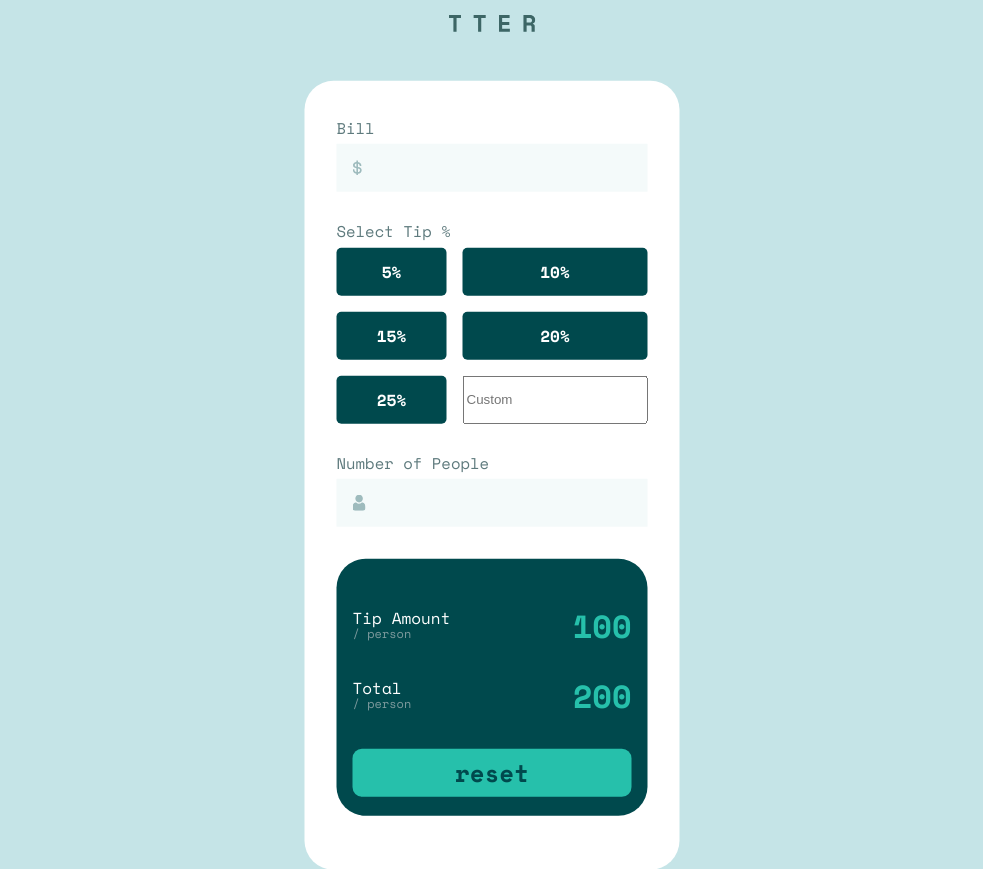
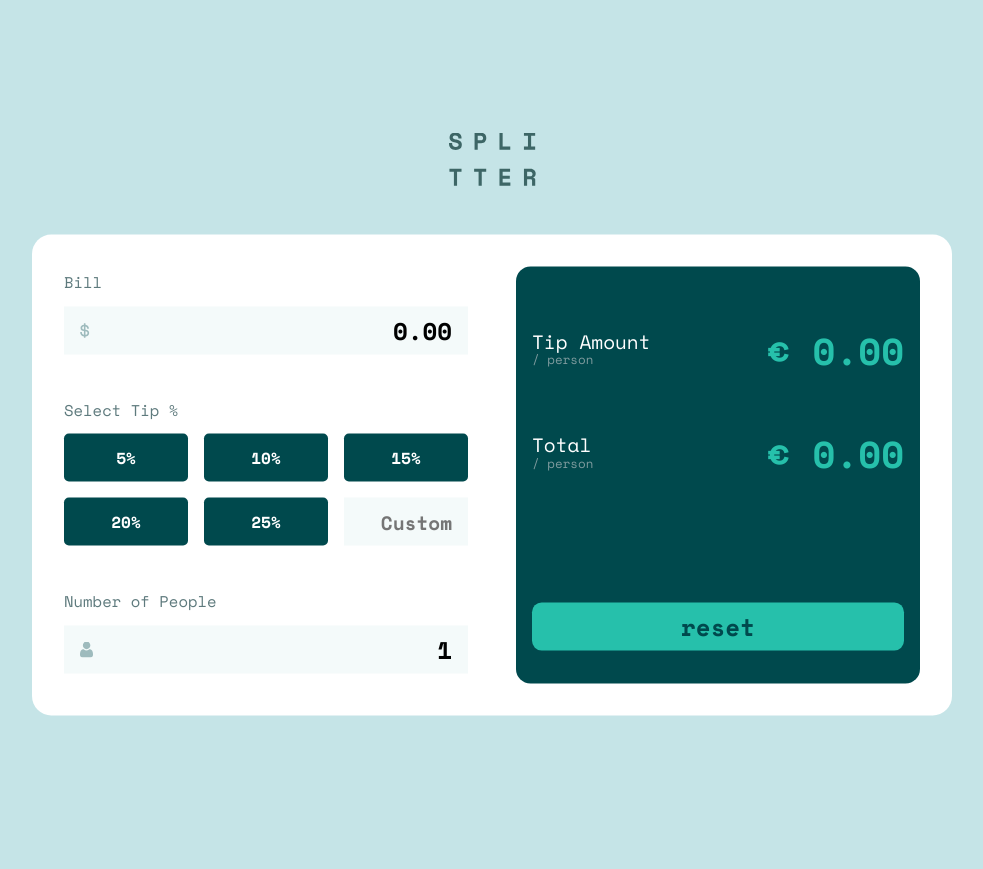
Before and after one commit to clickglue/tip-calculator-app, a plain HTML site: page index.html in a window 1280 px wide. Both pictures are taken after a click on the button "reset". Shown: the whole page, without its empty margins (148-1131 px from the left). After the commit the page ends 800 px from the top, so only its background shows below. Drawn offline with Linux system fonts and the light colour scheme.

Commit message:
js working

```diff
--- a/index.css
+++ b/index.css
@@ -127,6 +127,17 @@ table {
   border-collapse: collapse;
   border-spacing: 0;
 }
+/* Chrome, Safari, Edge, Opera */
+input::-webkit-outer-spin-button,
+input::-webkit-inner-spin-button {
+  -webkit-appearance: none;
+  margin: 0;
+}
+
+/* Firefox */
+input[type=number] {
+  -moz-appearance: textfield;
+}
 
 /*fonts*/
 /* space-mono-regular - latin */
@@ -171,7 +182,7 @@ table {
   --space-3xl: clamp(6rem, 5.4718rem + 2.2535vw, 7.5rem);
 
   /*screen*/
-  --scr-lrg: 920px;
+  --scr-lrg: "920px";
 
   /*colors*/
   --clr-strong-cyan: hsl(172, 67%, 45%);
@@ -194,13 +205,15 @@ body {
   left: 50%;
   top: 50%;
   transform: translate(-50%, -50%);
-
   width: 375px;
   font-size: var(--fs-0);
+  display: flex;
+  flex-direction: column;
+  justify-content: center;
 
-  @media only screen and (min-width: var(--scr-lrg)) {
-    width: 64%;
+  @media only screen and (min-width: 920px) {
     font-size: var(--fs-0);
+    width: 920px;
   }
 }
 
@@ -210,7 +223,6 @@ header img {
   margin-top: 3rem;
   margin-right: auto;
   margin-bottom: 3rem;
-  width: 23%;
 }
 
 main {
@@ -218,8 +230,19 @@ main {
   background-color: var(--clt-white);
   width: 100%;
   height: 789px;
-  border-radius: var(--space-m);
+  border-radius: var(--space-s);
   padding: 2rem;
+  display: flex;
+  flex-direction: column;
+
+  @media only screen and (min-width: 920px) {
+    box-sizing: border-box;
+    height: 481px;
+    display: grid;
+    grid-template-columns: 1fr 1fr;
+    gap: 3rem;
+    font-size: var(--fs-0);
+  }
 }
 
 .input .amount,
@@ -229,6 +252,19 @@ main {
   margin-bottom: 2rem;
 }
 
+.input .amount,
+.input .tip {
+  @media only screen and (min-width: 920px) {
+    margin-bottom: 3rem;
+  }
+}
+
+.input .people {
+  @media only screen and (min-width: 920px) {
+    margin-bottom: 0rem;
+  }
+}
+
 .input .amount h2,
 .input .tip h2,
 .input .people h2 {
@@ -236,6 +272,10 @@ main {
   font-size: var(--fs--1);
   margin-top: 0.5rem;
   margin-bottom: 0.5rem;
+
+  @media only screen and (min-width: 920px) {
+    margin-bottom: 1rem;
+  }
 }
 
 .input .amount img,
@@ -270,6 +310,11 @@ main {
   grid-template-columns: 1fr 1fr;
   grid-template-rows: 1fr 1fr;
   gap: 1rem;
+
+  @media only screen and (min-width: 920px) {
+    grid-template-columns: 1fr 1fr 1fr;
+    grid-template-rows: 1fr 1fr;
+  }
 }
 
 .input .tip .input-container button {
@@ -282,42 +327,58 @@ main {
   font-weight: 700;
   background-color: var(--very-dark-cyan);
 }
+.input .tip .input-container button.active {
+  background-color: var(--clr-strong-cyan);
+  color: var(--very-dark-cyan);
+}
 
-.input .tip .input-container button {
+
+.input .tip .input-container input {
+  box-sizing: border-box;
+  padding: 1rem;
+  text-align: right;
+  font-family: "Space mono";
+  font-size: var(--fs-0);
+  font-weight: 700;
+  box-shadow: none;
   border: none;
+  width: 100%;
   height: 3rem;
-  border-radius: var(--space-3xs);
-  color: var(--clt-white);
-  font-size: 1rem;
-  font-family: "Space Mono";
-  font-weight: 700;
-  background-color: var(--very-dark-cyan);
+  background-color: var(--clr-very-light-grayish-cyan);
+  outline-color: var(--clr-strong-cyan);
 }
 
 .results {
   box-sizing: border-box;
   padding: 2rem 1rem 0rem 1rem;
   background-color: var(--very-dark-cyan);
-    border-radius: var(--space-m);
+  border-radius: var(--space-xs);
   height: 257px;
   display: flex;
   flex-direction: column;
   justify-content: space-around;
+
+  @media only screen and (min-width: 920px) {
+    box-sizing: border-box;
+    width: 100%;
+    height: 100%;
+  }
 }
 
 .results .tip,
-.results .total{
+.results .total {
   display: grid;
   grid-template-columns: 1fr 1fr;
   grid-template-rows: auto auto;
-    grid-template-areas: "h2 amount"
+  grid-template-areas:
+    "h2 amount"
     "h3 amount";
   color: white;
 }
 
 .results button {
   width: 100%;
-    font-family: 'Space Mono';
+  font-family: "Space Mono";
   background-color: var(--clr-strong-cyan);
   color: var(--very-dark-cyan);
   font-weight: 700;
@@ -326,17 +387,21 @@ main {
   height: 3rem;
   box-shadow: none;
   border: none;
+
+  @media only screen and (min-width: 920px) {
+    margin-top: 4rem;
+  }
 }
 
 .results .tip h2,
 .results .total h2 {
-    font-size: 1rem;
+  font-size: var(--fs-0);
   grid-area: h2;
 }
 
 .results .tip h3,
 .results .total h3 {
-    font-size: 0.75rem;
+  font-size: var(--fs--2);
   grid-area: h3;
   color: var(--clr-grayish-cyan);
 }
@@ -344,7 +409,7 @@ main {
 .results .tip .tip-result,
 .results .total .total-result {
   text-align: right;
-    font-size: 2rem;
+  font-size: var(--fs-3);
   color: var(--clr-strong-cyan);
   grid-area: amount;
   font-weight: 700;
--- a/index.html
+++ b/index.html
@@ -7,6 +7,7 @@
     <link rel="stylesheet" href="./index.css" />
   </head>
   <body>
+    <script type="text/javascript" src="./index.js"></script>
     <header>
       <img src="./public/images/logo.svg" alt="Logo" />
     </header>
@@ -15,37 +16,37 @@
         <div class="amount">
           <h2>Bill</h2>
           <img src="./public/images/icon-dollar.svg" alt="Dollar icon" />
-          <input type="text" />
+          <input type="number" step="0.01" value="0.00" id="input-bill" onchange="setBill(this)" />
         </div>
         <div class="tip">
           <h2>Select Tip %</h2>
           <div class="input-container">
-            <button value="5">5%</button>
-            <button value="10">10%</button>
-            <button value="15">15%</button>
-            <button value="20">20%</button>
-            <button value="25">25%</button>
-            <input type="number" placeholder="Custom" />
+            <button onclick="setTip(this)" value="5">5%</button>
+            <button onclick="setTip(this)" value="10">10%</button>
+            <button onclick="setTip(this)" value="15">15%</button>
+            <button onclick="setTip(this)" value="20">20%</button>
+            <button onclick="setTip(this)" value="25">25%</button>
+            <input type="number" placeholder="Custom" onclick="setTip(this)" onchange="setTip(this)"/>
           </div>
         </div>
         <div class="people">
           <h2>Number of People</h2>
           <img src="./public/images/icon-person.svg" alt="People Icon" />
-          <input type="number" />
+          <input type="number" id="input-people" onchange="setPeople(this)" />
         </div>
       </section>
       <section class="results">
         <div class="tip">
           <h2>Tip Amount</h2>
           <h3>/ person</h3>
-          <h3 class="tip-result">100</h3>
+          <p class="tip-result">€ <span id="tip-result">0.00</span></p>
         </div>
         <div class="total">
           <h2>Total</h2>
           <h3>/ person</h3>
-          <h3 class="total-result">200</h3>
+          <p class="total-result">€ <span id="total-result">0.00</span></p>
         </div>
-        <button>reset</button>
+        <button onclick="reset()">reset</button>
       </section>
     </main>
   </body>
--- /dev/null
+++ b/index.js
@@ -0,0 +1,56 @@
+let bill = 0;
+let tip = 0;
+let people = 1;
+let tipTotal = 0;
+let total = 0;
+
+function twoDecimals(e) {
+  e = Number(e);
+  return e.toFixed(2);
+}
+
+function calc() {
+  tipTotal = bill * (tip / 100);
+  total = bill + tipTotal;
+  document.getElementById("tip-result").innerText = twoDecimals(
+    tipTotal / people
+  );
+  document.getElementById("total-result").innerText = twoDecimals(
+    total / people
+  );
+  document.getElementById("input-people").value = people;
+  document.getElementById("input-bill").value = twoDecimals(bill);
+}
+
+function setTip(e) {
+  document
+    .querySelectorAll(".input .tip .input-container button")
+    .forEach((btn) => btn.classList.remove("active"));
+  e.classList.add("active");
+  tip = Number(e.value);
+  calc();
+}
+
+function setBill(e) {
+  bill = Number(e.value);
+  calc();
+}
+
+function setPeople(e) {
+  people = Number(e.value);
+  if (people <= 0) people = 1;
+  calc();
+}
+
+function reset() {
+  console.log('reset')
+  bill = 0;
+  tip = 0;
+  people = 1;
+  tipTotal = 0;
+  total = 0;
+  document
+  .querySelectorAll(".input .tip .input-container button")
+  .forEach((btn) => btn.classList.remove("active"));
+  calc();
+}
```
Lines whose indentation alone changed are shown as unchanged.
